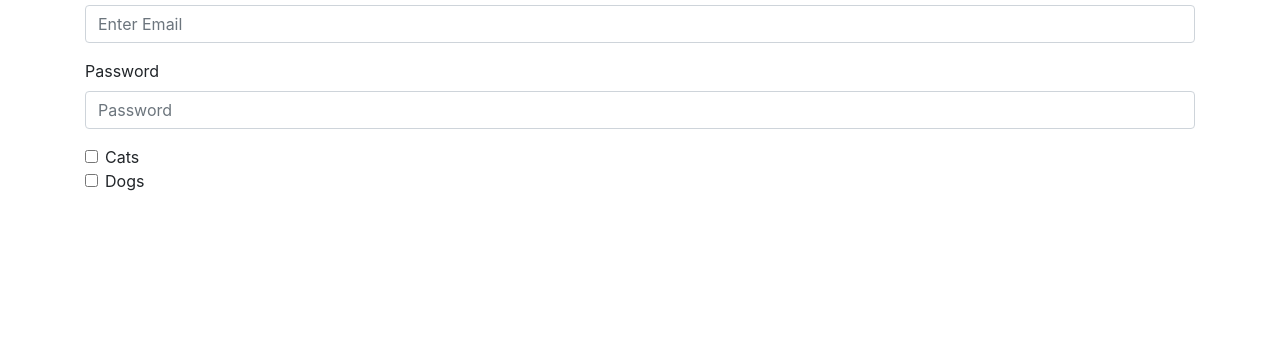
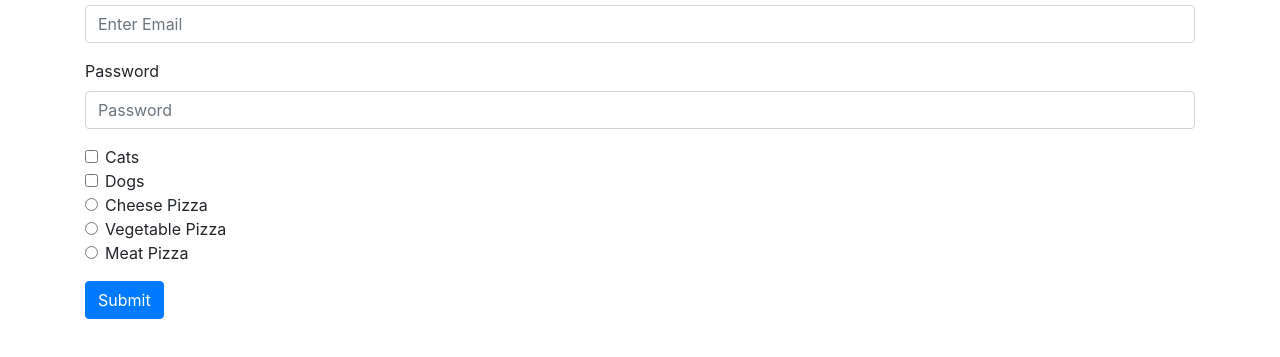
Before and after one commit to BlakeLReeves/Bootstrap-4-Drills, a plain HTML site: page index.html in a window 1280 px wide. Shown: the part 155-512 px from the top of the page. Drawn offline with nearby package versions, Linux system fonts and the light colour scheme.

Commit message:
Added radios and submit button

```diff
--- a/index.html
+++ b/index.html
@@ -38,6 +38,19 @@
                 <input type="checkbox" class="form-check-input" id="Check2">
                 <label class="form-check-label" for="Check2">Dogs</label>
             </div>
+            <div class="form-check">
+                <input class="form-check-input" type="radio" name="exampleRadios" id="Radio1" value="option1">
+                <label class="form-check-label" for="Radio1">Cheese Pizza</label>
+            </div>
+            <div class="form-check">
+                <input class="form-check-input" type="radio" name="exampleRadios" id="Radio2" value="option2">
+                <label class="form-check-label" for="Radio2">Vegetable Pizza</label>
+            </div>
+            <div class="form-check">
+                <input class="form-check-input" type="radio" name="exampleRadios" id="Radio3" value="option3">
+                <label class="form-check-label" for="Radio3">Meat Pizza</label>
+            </div>
+            <button type="submit" class="btn btn-primary">Submit</button>
         </form>
     </div>
 
--- a/styles.css
+++ b/styles.css
@@ -2,3 +2,7 @@
     background-color: blue;
     height: 500px;
 }*/
+
+button {
+    margin-top: 1rem;
+}
```
